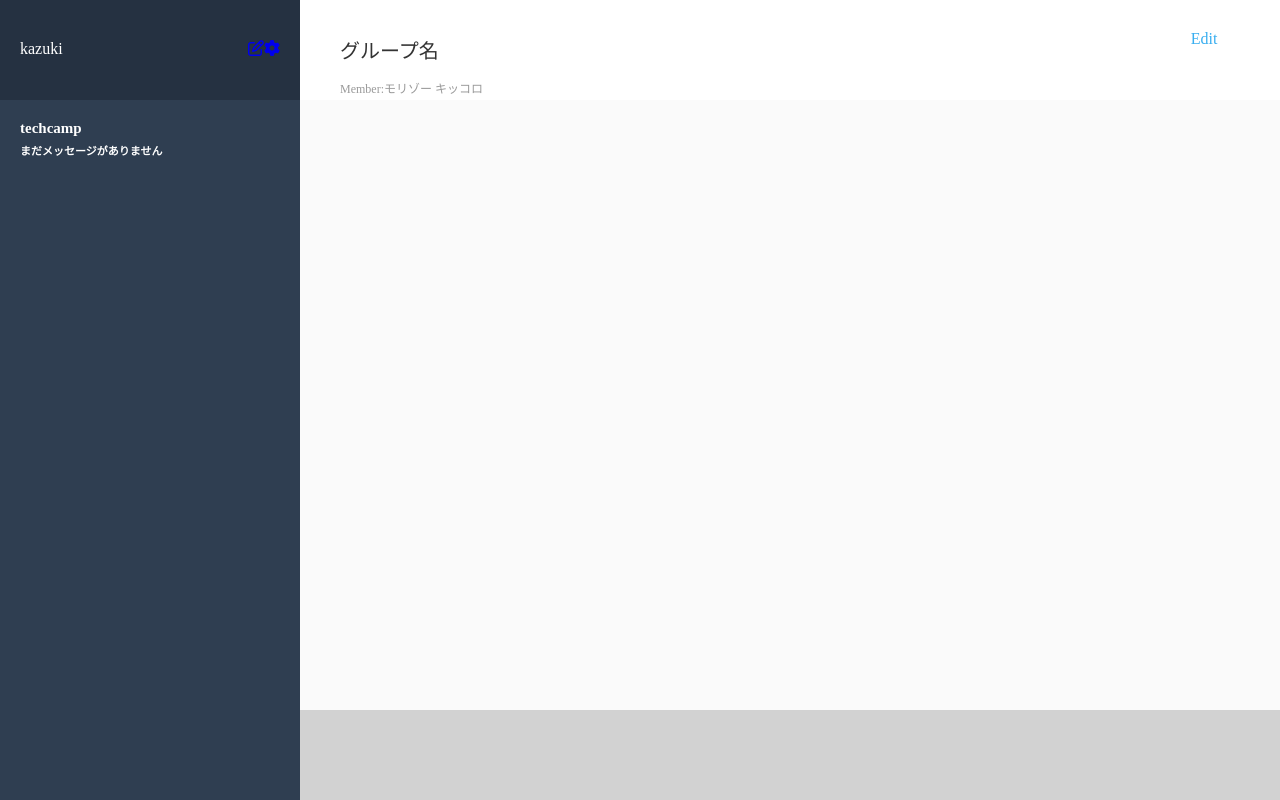
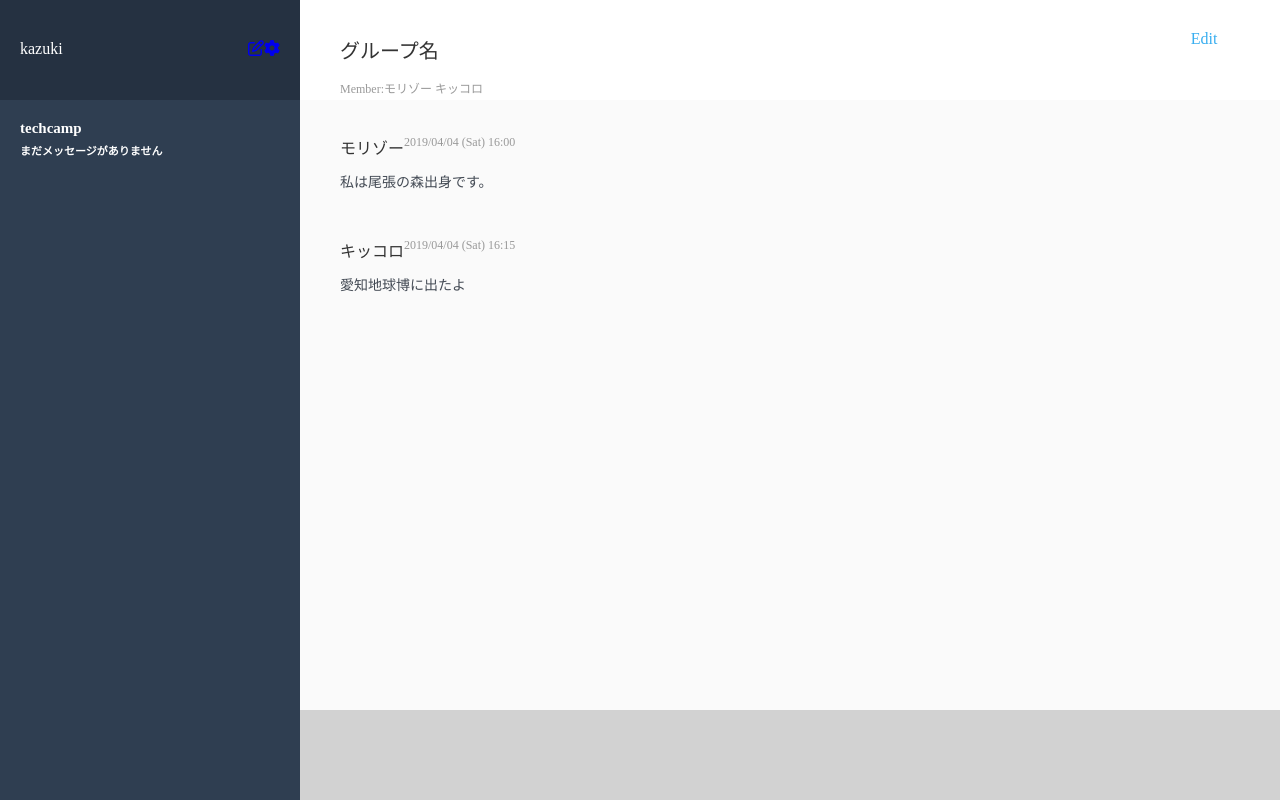
Before and after one commit to morizo04/chat-space, a Rails app: page /messages/index in a window 1280 px wide. Run offline with Rails 7, Linux system fonts and the light colour scheme; style sheets or scripts are compiled from the project's sources; some libraries are stand-ins or nearby versions.

Commit message:
message-list:create
メッセージ一覧を作成

```diff
--- a/app/assets/stylesheets/main-contents/_main-contents.scss
+++ b/app/assets/stylesheets/main-contents/_main-contents.scss
@@ -36,6 +36,27 @@
   &__chat-space{
     height: calc(100vh - 190px);
     background-color: #fafafa;
+    padding-top: 35px;
+    &__text{
+      margin: 0px 0px 46px 40px;
+      height: 57px;
+      &__user{
+        display: flex;
+        &__name{
+          color: #333333;
+          font-size: 16px;
+        }
+        &__time{
+          color: #999999;
+          font-size: 12px;
+        }
+      }
+      &__coment{
+        color: #434A54;
+        font-size: 14px;
+        margin-top: 12px;
+      }
+    }
   }
   &__text-form{
     height: 90px;
--- a/app/views/messages/_main_chat.html.haml
+++ b/app/views/messages/_main_chat.html.haml
@@ -10,4 +10,20 @@
         .main-contents__group__edit__btn
           Edit
   .main-contents__chat-space
+    .main-contents__chat-space__text
+      .main-contents__chat-space__text__user
+        .main-contents__chat-space__text__user__name
+          モリゾー
+        .main-contents__chat-space__text__user__time
+          2019/04/04 (Sat) 16:00
+      .main-contents__chat-space__text__coment
+        私は尾張の森出身です。
+    .main-contents__chat-space__text
+      .main-contents__chat-space__text__user
+        .main-contents__chat-space__text__user__name
+          キッコロ
+        .main-contents__chat-space__text__user__time
+          2019/04/04 (Sat) 16:15
+      .main-contents__chat-space__text__coment
+        愛知地球博に出たよ
   .main-contents__text-form
```
